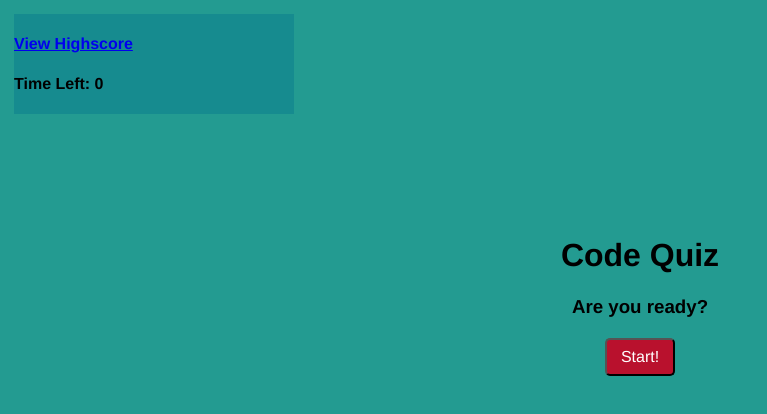
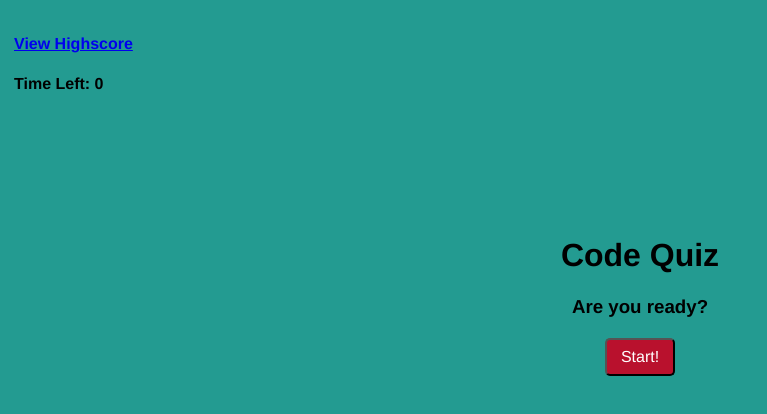
Before and after one commit to ajper05/codequiz, a plain HTML site: page index.html in a window 1280 px wide. Shown: the whole page, without its empty margins (0-767 px from the left). Drawn offline with Linux system fonts and the light colour scheme.

Commit message:
finished messing with stylesheet and positions, not pretty but it works

```diff
--- a/style.css
+++ b/style.css
@@ -6,7 +6,6 @@ body {
 
 #scoreBox {
     display: block;
-    background-color: rgb(22, 139, 143);
     display: inline-block;
     width: 35vh;
     margin: 6px;
```
